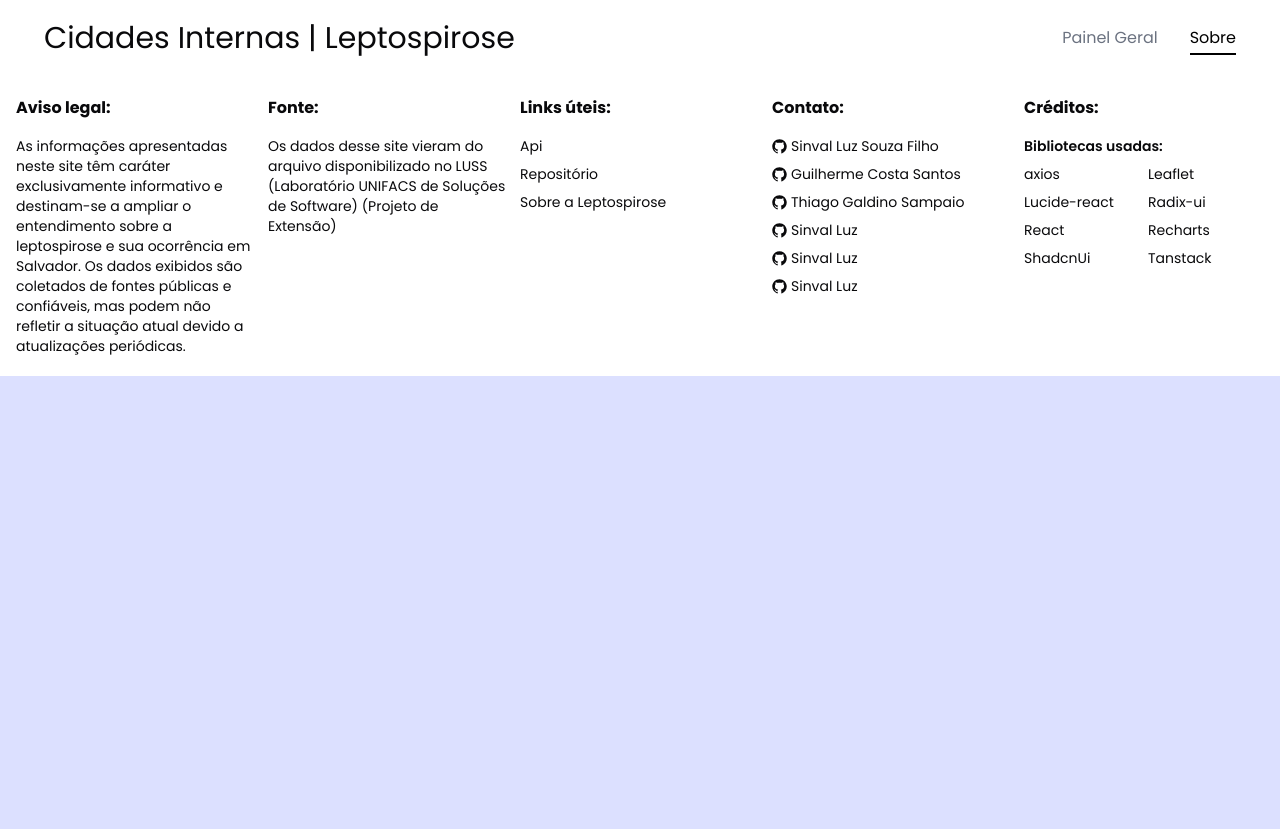
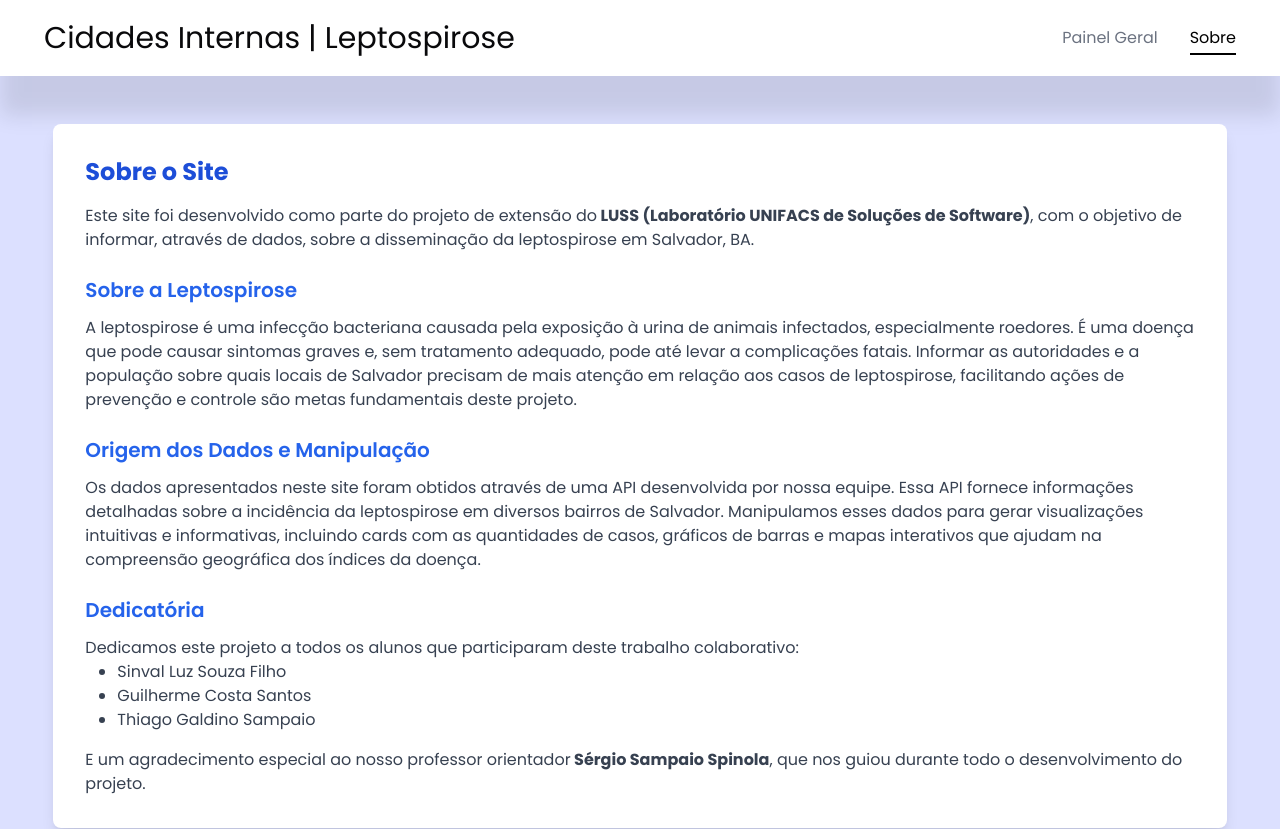
Before and after one commit to Sinvalluz/Cidades-Internas, a Next.js app: page /sobre in a window 1280 px wide. Shown: the top 829 px of the page. Before the commit the page ends 800 px from the top, so only its background shows below. Built offline with nearby package versions, Linux system fonts and the light colour scheme.

Commit message:
feat: adicionando Informações da página sobre

```diff
--- /dev/null
+++ b/src/app/constants/alunos.ts
@@ -0,0 +1,23 @@
+type AlunosTypes = {
+	id: number;
+	nome: string;
+	gitHub: string;
+};
+
+export const alunos: AlunosTypes[] = [
+	{
+		id: 0,
+		nome: 'Sinval Luz Souza Filho',
+		gitHub: 'https://github.com/Sinvalluz',
+	},
+	{
+		id: 1,
+		nome: 'Guilherme Costa Santos',
+		gitHub: 'https://github.com/guibaa1',
+	},
+	{
+		id: 2,
+		nome: 'Thiago Galdino Sampaio',
+		gitHub: 'https://github.com/thiagosampaiog',
+	},
+];
--- a/src/app/page.tsx
+++ b/src/app/page.tsx
@@ -1,7 +1,6 @@
 import Cabecalho from '@/components/common/Cabecalho';
 import PainelMain from '@/components/common/PainelMain';
 import Rodape from '@/components/common/rodape';
-import { Separator } from '@/components/ui/separator';
 
 export default function Home() {
 	return (
--- a/src/app/sobre/page.tsx
+++ b/src/app/sobre/page.tsx
@@ -1,10 +1,12 @@
 import Cabecalho from '@/components/common/Cabecalho';
+import MainSobre from '@/components/common/MainSobre';
 import Rodape from '@/components/common/rodape';
 
 export default function Sobre() {
 	return (
 		<>
 			<Cabecalho />
+			<MainSobre />
 			<Rodape />
 		</>
 	);
--- a/src/components/common/Cabecalho/index.tsx
+++ b/src/components/common/Cabecalho/index.tsx
@@ -3,7 +3,7 @@ import Link from 'next/link';
 
 export default function Cabecalho() {
 	return (
-		<header className='bg-white sm:px-11 py-5 px-4 flex sm:justify-between md:flex-row justify-center flex-col items-center overflow-hidden shadow-cabecalho'>
+		<header className='bg-white sm:px-11 py-5 px-4 flex sm:justify-between md:flex-row justify-center flex-col items-center overflow-hidden shadow-cabecalho gap-4 sm:gap-0'>
 			<Link href={'/'}>
 				<h1 className='text-3xl text-center'>Cidades Internas | Leptospirose</h1>
 			</Link>
--- /dev/null
+++ b/src/components/common/MainSobre/index.tsx
@@ -0,0 +1,47 @@
+import { alunos } from '@/app/constants/alunos';
+
+export default function MainSobre() {
+	return (
+		<main className='flex items-center justify-center min-h-screen w-full py-10 box-border'>
+			<div className='w-11/12 bg-white rounded-lg shadow-lg p-8'>
+				<h1 className='text-2xl font-bold mb-4 text-blue-700'>Sobre o Site</h1>
+
+				<p className='mb-6 text-gray-700'>
+					Este site foi desenvolvido como parte do projeto de extensão do
+					<strong> LUSS (Laboratório UNIFACS de Soluções de Software)</strong>, com o objetivo de informar,
+					através de dados, sobre a disseminação da leptospirose em Salvador, BA.
+				</p>
+
+				<h2 className='text-xl font-semibold mb-3 text-blue-600'>Sobre a Leptospirose</h2>
+				<p className='mb-6 text-gray-700'>
+					A leptospirose é uma infecção bacteriana causada pela exposição à urina de animais infectados,
+					especialmente roedores. É uma doença que pode causar sintomas graves e, sem tratamento adequado,
+					pode até levar a complicações fatais. Informar as autoridades e a população sobre quais locais de
+					Salvador precisam de mais atenção em relação aos casos de leptospirose, facilitando ações de
+					prevenção e controle são metas fundamentais deste projeto.
+				</p>
+
+				<h2 className='text-xl font-semibold mb-3 text-blue-600'>Origem dos Dados e Manipulação</h2>
+				<p className='mb-6 text-gray-700'>
+					Os dados apresentados neste site foram obtidos através de uma API desenvolvida por nossa equipe.
+					Essa API fornece informações detalhadas sobre a incidência da leptospirose em diversos bairros de
+					Salvador. Manipulamos esses dados para gerar visualizações intuitivas e informativas, incluindo
+					cards com as quantidades de casos, gráficos de barras e mapas interativos que ajudam na compreensão
+					geográfica dos índices da doença.
+				</p>
+
+				<h2 className='text-xl font-semibold mb-3 text-blue-600'>Dedicatória</h2>
+				<div className='text-gray-700'>
+					Dedicamos este projeto a todos os alunos que participaram deste trabalho colaborativo:
+					<ul className='list-disc ml-8 mb-4'>
+						{alunos.map((aluno) => (
+							<li key={aluno.id}>{aluno.nome}</li>
+						))}
+					</ul>
+					E um agradecimento especial ao nosso professor orientador
+					<strong> Sérgio Sampaio Spinola</strong>, que nos guiou durante todo o desenvolvimento do projeto.
+				</div>
+			</div>
+		</main>
+	);
+}
--- a/src/components/common/PainelMain/index.tsx
+++ b/src/components/common/PainelMain/index.tsx
@@ -5,7 +5,7 @@ import PainelGeral from '../PainelGeral';
 export default function PainelMain() {
 	return (
 		<>
-			<main className='w-11/12 mx-auto mt-10 flex flex-col gap-9 max-w-11/12'>
+			<main className='w-11/12 mx-auto mt-10 flex flex-col gap-9'>
 				<PainelDownload />
 				<PainelGeral />
 				<Graficos />
--- a/src/components/common/rodape/index.tsx
+++ b/src/components/common/rodape/index.tsx
@@ -1,3 +1,4 @@
+import { alunos } from '@/app/constants/alunos';
 import { GitHubLogoIcon } from '@radix-ui/react-icons';
 
 export default function Rodape() {
@@ -20,17 +21,17 @@ export default function Rodape() {
 						de Software) (Projeto de Extensão)
 					</p>
 				</div>
-				<div className='flex-1  box-border basis-40'>
+				<div className='flex-1 box-border basis-40'>
 					<h4 className='font-bold mb-4'>Links úteis:</h4>
 					<ul className='text-sm flex flex-col gap-2'>
-						<li>
+						<li className='h-5'>
 							<a
 								href='https://cidades-internas.vercel.app/api/getLeptoData'
 								className='transition-all hover:text-blue-700 hover:text-base hover:font-semibold'>
 								Api
 							</a>
 						</li>
-						<li>
+						<li className='h-5'>
 							<a
 								href='https://github.com/Sinvalluz/Cidades-Internas'
 								target='_black'
@@ -38,7 +39,7 @@ export default function Rodape() {
 								Repositório
 							</a>
 						</li>
-						<li>
+						<li className='h-5'>
 							<a
 								href='https://www.gov.br/saude/pt-br/assuntos/saude-de-a-a-z/l/leptospirose'
 								target='_black'
@@ -51,60 +52,17 @@ export default function Rodape() {
 				<div className='flex-1  box-border basis-40'>
 					<h4 className='font-bold mb-4'>Contato:</h4>
 					<ul className='text-sm flex flex-col gap-2'>
-						<li className='flex gap-1 items-center'>
-							<GitHubLogoIcon />
-							<a
-								href='https://github.com/Sinvalluz'
-								target='_black'
-								className='transition-all hover:text-blue-700 hover:text-base hover:font-semibold'>
-								Sinval Luz Souza Filho
-							</a>
-						</li>
-						<li className='flex gap-1 items-center'>
-							<GitHubLogoIcon />
-							<a
-								href='https://github.com/guibaa1'
-								target='_black'
-								className='transition-all hover:text-blue-700 hover:text-base hover:font-semibold'>
-								Guilherme Costa Santos
-							</a>
-						</li>
-						<li className='flex gap-1 items-center'>
-							<GitHubLogoIcon />
-							<a
-								href='https://github.com/thiagosampaiog'
-								target='_black'
-								className='transition-all hover:text-blue-700 hover:text-base hover:font-semibold'>
-								Thiago Galdino Sampaio
-							</a>
-						</li>
-						<li className='flex gap-1 items-center'>
-							<GitHubLogoIcon />
-							<a
-								href='https://github.com/Sinvalluz'
-								target='_black'
-								className='transition-all hover:text-blue-700 hover:text-base hover:font-semibold'>
-								Sinval Luz
-							</a>
-						</li>
-						<li className='flex gap-1 items-center'>
-							<GitHubLogoIcon />
-							<a
-								href='https://github.com/Sinvalluz'
-								target='_black'
-								className='transition-all hover:text-blue-700 hover:text-base hover:font-semibold'>
-								Sinval Luz
-							</a>
-						</li>
-						<li className='flex gap-1 items-center'>
-							<GitHubLogoIcon />
-							<a
-								href='https://github.com/Sinvalluz'
-								target='_black'
-								className='transition-all hover:text-blue-700 hover:text-base hover:font-semibold'>
-								Sinval Luz
-							</a>
-						</li>
+						{alunos.map((aluno) => (
+							<li key={aluno.id} className='h-5'>
+								<a
+									href={aluno.gitHub}
+									target='_black'
+									className='transition-all flex gap-1 items-center hover:text-blue-700 hover:text-base hover:font-semibold'>
+									<GitHubLogoIcon />
+									{aluno.nome}
+								</a>
+							</li>
+						))}
 					</ul>
 				</div>
 				<div className='flex-1  box-border basis-40'>
```
